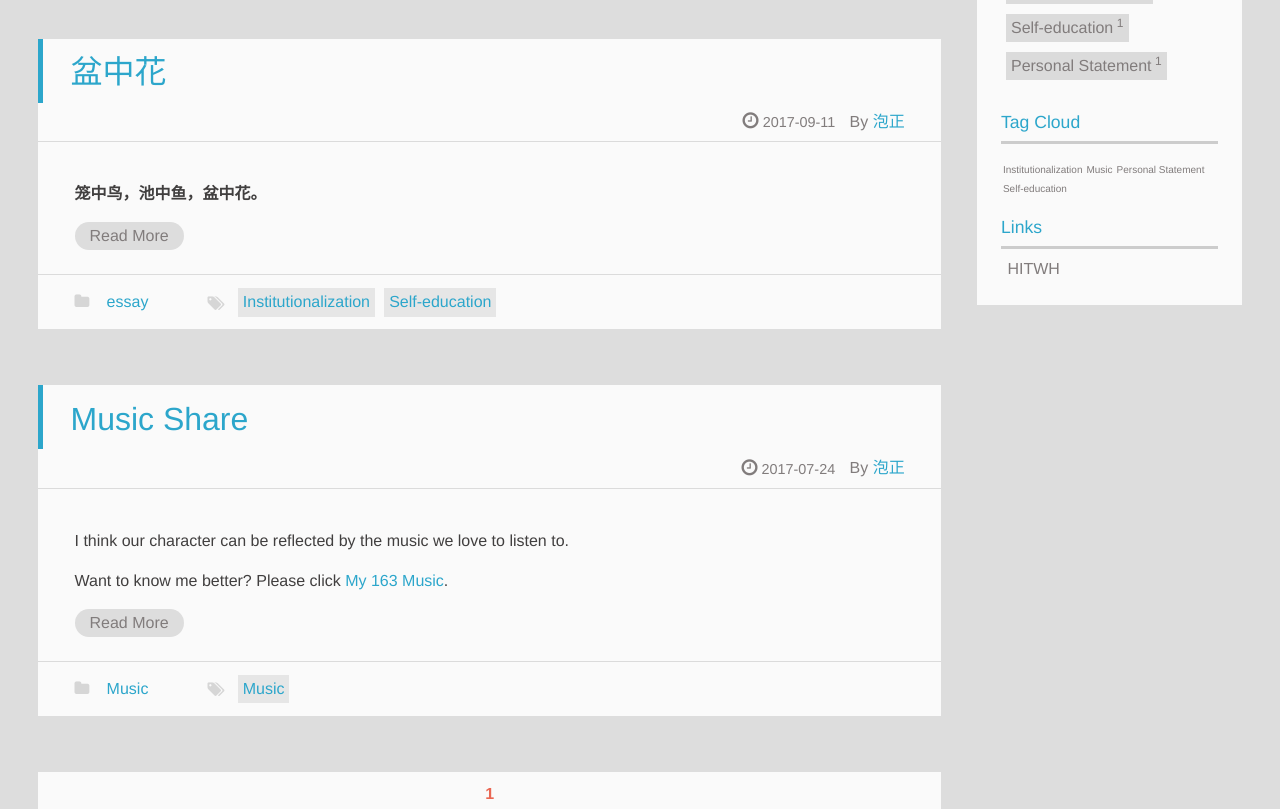
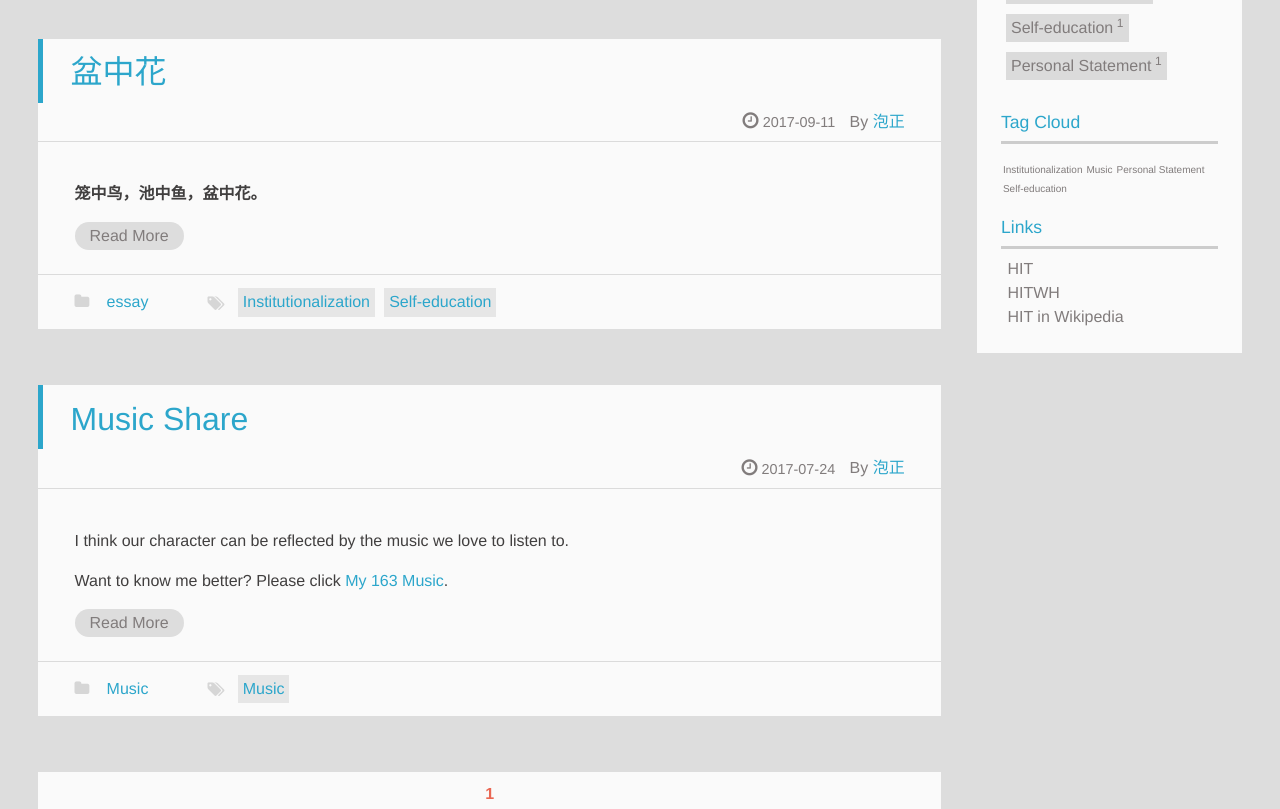
Before and after one commit to PAULYZHENG/paulyzheng.github.io, a Jekyll site: the page built from index.html, in a window 1280 px wide and 900 px high, scrolled down 574 px, cut to the strip 0-809 px from the top of the window. Built offline with Jekyll 4.4.1, drawn with Linux system fonts in a browser that asks for light colours; the list of posts is cut into pages by our own code.

Commit message:
Update _config.yml

```diff
--- a/_config.yml
+++ b/_config.yml
@@ -109,7 +109,9 @@ toc:
 
 #### Links
 links:
+  HIT: http://www.hit.edu.cn
   HITWH: http://www.hitwh.edu.cn
+  HIT in Wikipedia: https://en.wikipedia.org/wiki/Harbin_Institute_of_Technology
 
 #### Comment
 duoshuo_shortname:    ## e.g. wuchong      your duoshuo short name.       website: http://duoshuo.com
```
